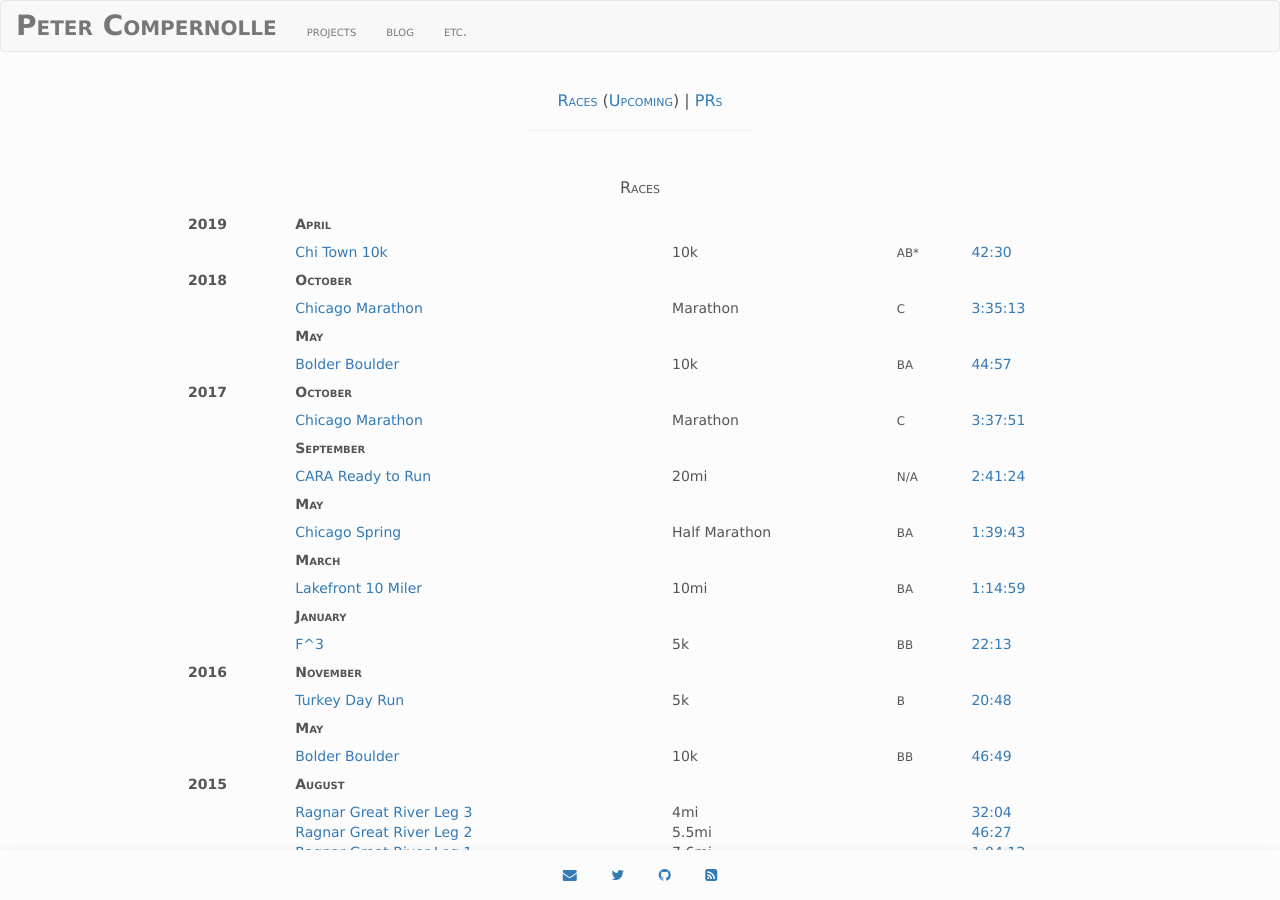
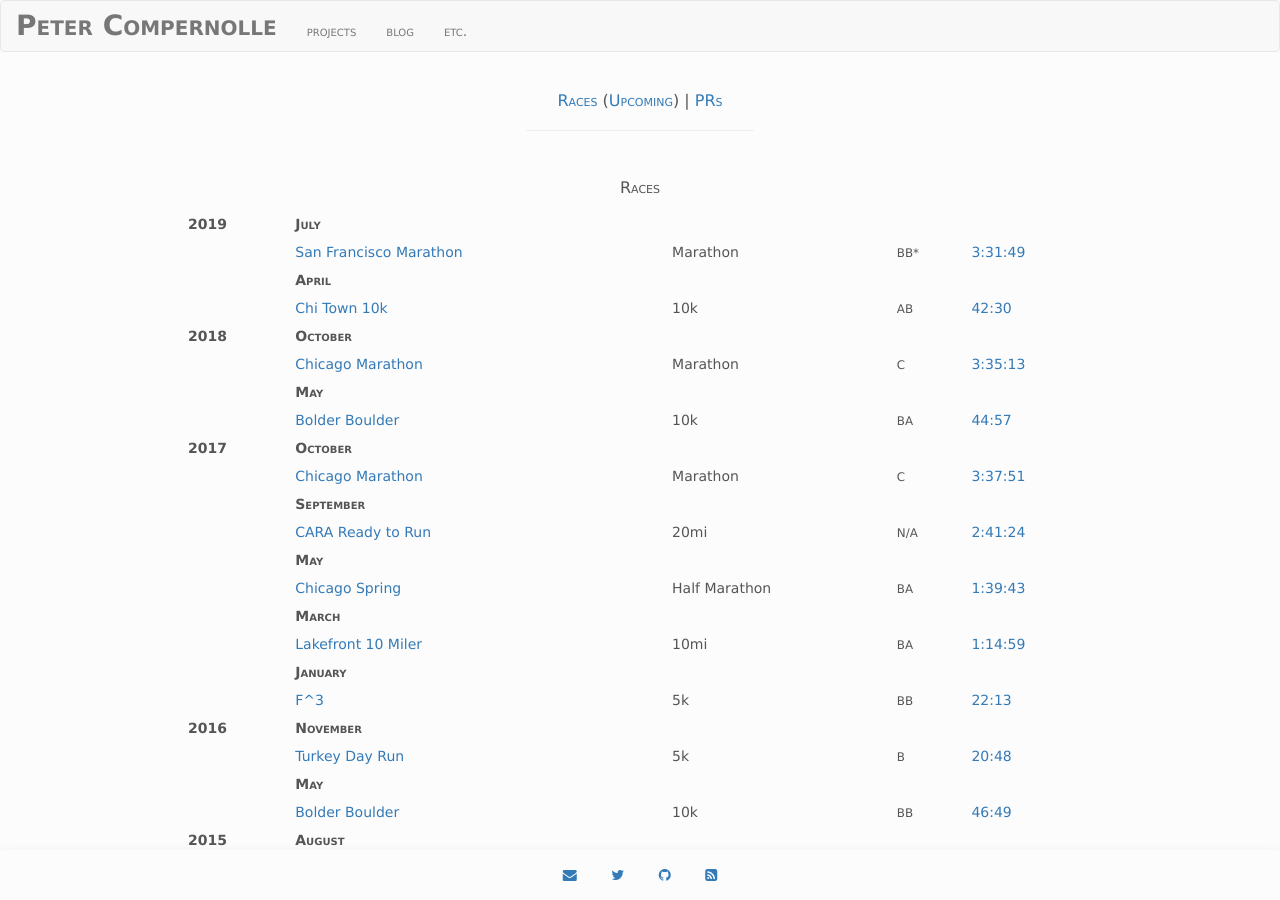
Before and after one commit to thelowlypeon/thelowlypeon.github.io, a Jekyll site: the page built from running/races.html, in a window 1280 px wide and 900 px high. Built offline with Jekyll 4.4.1, drawn with Linux system fonts in a browser that asks for light colours.

Commit message:
adds SF marathon results

```diff
--- a/_data/races.yml
+++ b/_data/races.yml
@@ -185,7 +185,6 @@
   time: '3:35:13'
   results_url: "http://results.chicagomarathon.com/2018/?content=detail&fpid=search&pid=search&idp=999999107FA30E00002105F4&lang=EN_CAP&event=MAR&lang=EN_CAP&search%5Bname%5D=Compernolle&search_event=MAR"
   rating: C
-  pr: Marathon
 - name: Chi Town 10k
   url: https://allcommunityevents.com/chitownhalfmarathon10k
   date: 2019-04-06
@@ -196,6 +195,9 @@
   pr: 10k
 - name: San Francisco Marathon
   url: https://www.thesfmarathon.com
+  results_url: 'https://www.runraceresults.com/Secure/individual-results.cfm?theRace=1&theEvent=RCLF2019&firstName=&lastName=compernolle&bibNumber=722'
   date: 2019-07-28
   distance: Marathon
-  upcoming: true
+  rating: BB
+  time: '3:31:49'
+  pr: Marathon
```
